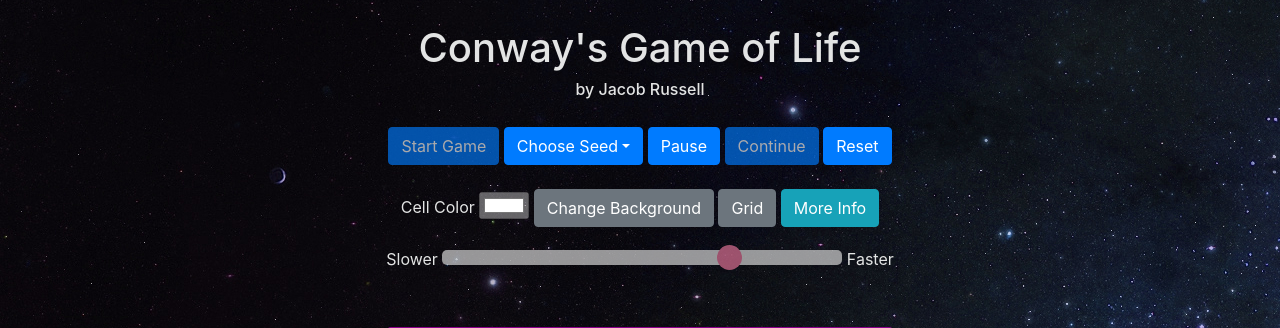
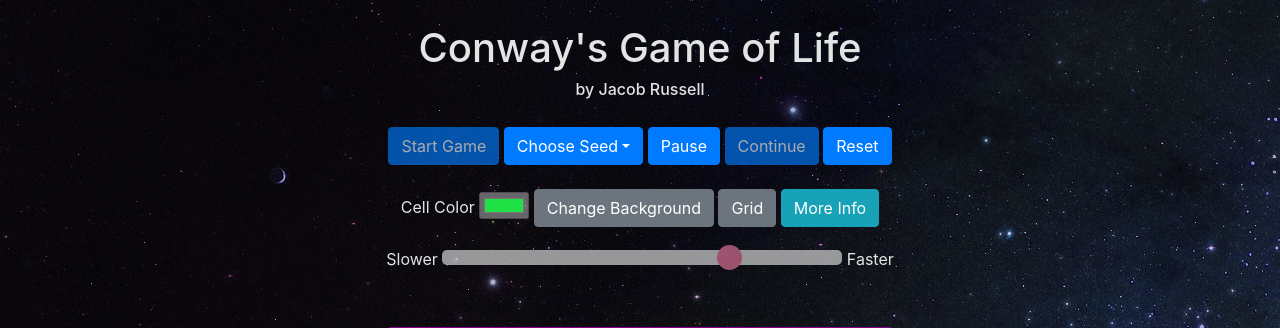
Before and after one commit to jrussell-OSU/game_of_life, a Flask app: page / in a window 1280 px wide. Shown: the top 328 px of the page. Run offline with Flask 2, Linux system fonts and the light colour scheme; some libraries are stand-ins or nearby versions.

Commit message:
changed default cell color

```diff
--- a/static/game_script.js
+++ b/static/game_script.js
@@ -81,7 +81,7 @@ function change_background(){
 //>>>>>>>>>>>>>>>>>>>>>>>>>>>>>>>>>>>>>>>>>>>>>>>>>>>>>>>>>>>>>>>>>>>>>>>>>>>>>>>>>>>>>>>>>>>
 //Change color of living cell on button click
 document.getElementById("color_picker").disabled = true;
-let living_color = "white";  //Default cell color
+let living_color = "#1FE045";  //Default cell color
 const color_picker = document.getElementById("color_picker");
 
 color_picker.oninput = function() {
--- a/templates/index.html
+++ b/templates/index.html
@@ -31,7 +31,7 @@
       <br><br>
 
       <label for="color_picker">Cell Color</label>
-      <input id="color_picker" type="color" value="#FFFFFF">
+      <input id="color_picker" type="color" value="#1FE045">
       <button id="change_background" class="btn btn-secondary" onclick="change_background()">Change Background</button>
       <!--<button id="change_cell_color" class="btn btn-secondary" onclick="change_cell_color()">Cell Color</button>-->
       <!--<button hidden id="change_cycle_speed" onclick="change_cycle_speed()">Cycle Speed</button>-->
```
